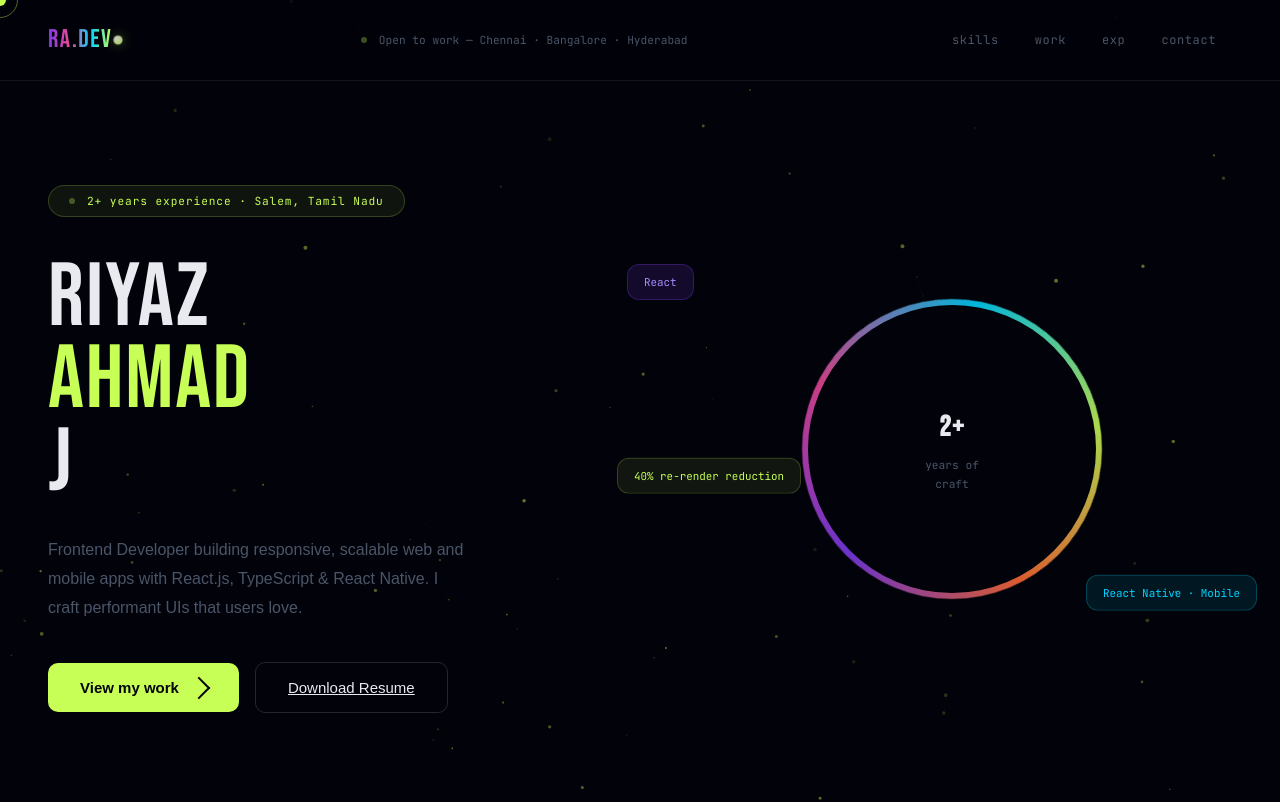
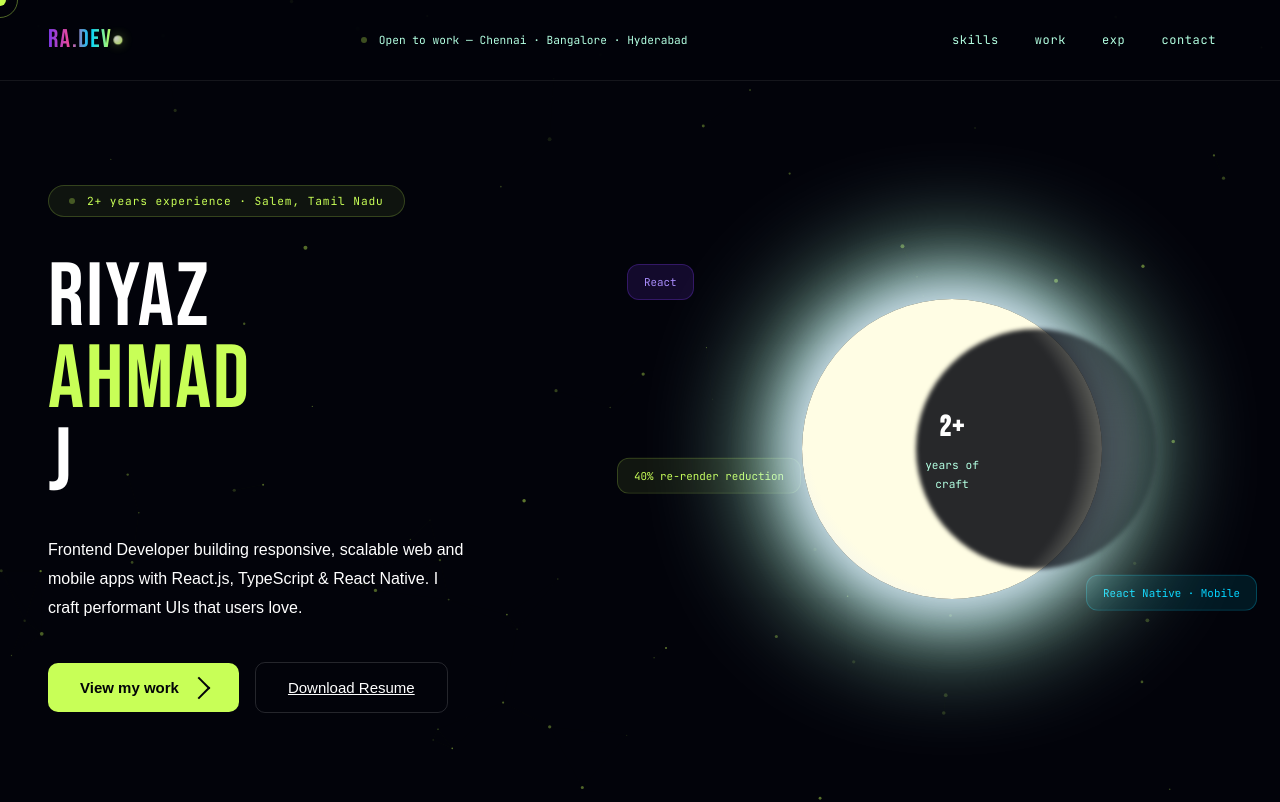
Before and after one commit to riyaz-22/portfolio, a plain HTML site: page index.html in a window 1280 px wide. Shown: the top 802 px of the page. Drawn offline with Linux system fonts and the light colour scheme; a web font is replaced by a local one.

Commit message:
Refactor color variables and update styling for improved readability and aesthetics

```diff
--- a/index.html
+++ b/index.html
@@ -17,9 +17,9 @@
     --glass2: rgba(255, 255, 255, 0.06);
     --rim: rgba(255, 255, 255, 0.08);
     --rim2: rgba(255, 255, 255, 0.14);
-    --txt: #e8eaf0;
-    --muted: #4a5568;
-    --sub: #2d3748;
+    --txt: #ffffff;
+    --muted: #b3ffe2;
+    --sub: #ffe9b3;
     --lime: #c8ff57;
     --lime2: #a8e840;
     --violet: #7c3aed;
@@ -257,7 +257,7 @@
   }
 
   .hero-desc {
-    color: var(--muted);
+    color: var(--txt);
     font-size: 1rem;
     line-height: 1.8;
     max-width: 420px;
@@ -331,52 +331,65 @@
     padding: 4rem 0
   }
 
-  .orb-container {
+  .moon-container {
     width: 300px;
     height: 300px;
-    position: relative
-  }
-
-  .orb-main {
+    position: relative;
+    display: flex;
+    align-items: center;
+    justify-content: center;
+  }
+
+  .moon-main {
     width: 100%;
     height: 100%;
     border-radius: 50%;
-    background: conic-gradient(from 0deg, #7c3aed, #ec4899, #00d4ff, #c8ff57, #ff6b35, #7c3aed);
-    animation: spin 8s linear infinite;
-    opacity: .85
-  }
-
-  @keyframes spin {
-    to {
-      transform: rotate(360deg)
-    }
-  }
-
-  .orb-inner {
+    background: radial-gradient(circle at 60% 40%, #fffde4 70%, #e0e7ff 100%, #b3ffe2 120%);
+    box-shadow: 0 0 60px 10px #e0e7ff, 0 0 120px 30px #b3ffe2;
     position: absolute;
-    inset: 6px;
+    left: 0;
+    top: 0;
+    z-index: 1;
+    overflow: hidden;
+  }
+
+  .moon-shadow {
+    position: absolute;
+    width: 80%;
+    height: 80%;
+    left: 38%;
+    top: 10%;
+    background: radial-gradient(circle at 0% 50%, rgba(2, 3, 10, 0.85) 60%, transparent 100%);
     border-radius: 50%;
-    background: var(--void);
+    z-index: 2;
+    filter: blur(2px);
+  }
+
+  .moon-inner {
+    position: absolute;
+    inset: 0;
     display: flex;
     align-items: center;
-    justify-content: center
-  }
-
-  .orb-text {
+    justify-content: center;
+    z-index: 3;
+  }
+
+  .moon-text {
     font-family: var(--ff-m);
     font-size: .7rem;
     color: var(--muted);
     text-align: center;
-    line-height: 1.7
-  }
-
-  .orb-text strong {
+    line-height: 1.7;
+    z-index: 4;
+  }
+
+  .moon-text strong {
     display: block;
     font-family: var(--ff-d);
     font-size: 1.8rem;
     color: var(--txt);
     letter-spacing: .04em;
-    margin-bottom: .2rem
+    margin-bottom: .2rem;
   }
 
   .fb {
@@ -567,7 +580,7 @@
 
   .bento-desc {
     font-size: .8rem;
-    color: var(--muted);
+    color: var(--txt);
     line-height: 1.6;
     font-weight: 300
   }
@@ -780,7 +793,7 @@
 
   .pdesc {
     font-size: .875rem;
-    color: var(--muted);
+    color: var(--txt);
     line-height: 1.65;
     margin-bottom: 1.25rem;
     font-weight: 300
@@ -886,13 +899,13 @@
     font-weight: 700;
     font-size: .9rem;
     margin-bottom: .25rem;
-    color: var(--muted);
+    color: var(--txt);
     transition: color .2s
   }
 
   .enc {
     font-size: .8rem;
-    color: var(--sub)
+    color: var(--txt)
   }
 
   .exp-detail {
@@ -928,14 +941,14 @@
 
   .edco {
     font-size: .9375rem;
-    color: var(--muted);
+    color: var(--txt);
     margin-bottom: 1.5rem;
     font-weight: 300
   }
 
   .eddesc {
     font-size: .9rem;
-    color: var(--muted);
+    color: var(--txt);
     line-height: 1.8;
     margin-bottom: 1.5rem;
     font-weight: 300
@@ -963,7 +976,7 @@
 
   .wl {
     font-size: .8rem;
-    color: var(--muted);
+    color: var(--txt);
     margin-top: .25rem;
     font-weight: 300
   }
@@ -978,7 +991,7 @@
 
   .bullets li {
     font-size: .875rem;
-    color: var(--muted);
+    color: var(--txt);
     line-height: 1.65;
     padding-left: 1.25rem;
     position: relative;
@@ -1028,7 +1041,8 @@
     font-weight: 600;
     font-size: .9375rem;
     margin-bottom: .375rem;
-    line-height: 1.4
+    line-height: 1.4;
+    color: var(--txt);
   }
 
   .cert-date {
@@ -1070,7 +1084,7 @@
   }
 
   .csub {
-    color: var(--muted);
+    color: var(--txt);
     font-size: 1rem;
     max-width: 440px;
     margin: 0 auto 2.5rem;
@@ -1092,7 +1106,7 @@
     gap: .625rem;
     font-family: var(--ff-m);
     font-size: .75rem;
-    color: var(--muted);
+    color: var(--txt);
     padding: .625rem 1.25rem;
     background: rgba(255, 255, 255, .04);
     border: 1px solid var(--rim);
@@ -1121,7 +1135,7 @@
     background: rgba(255, 255, 255, .04);
     border: 1px solid var(--rim);
     border-radius: 10px;
-    color: var(--muted);
+    color: var(--txt);
     text-decoration: none;
     font-family: var(--ff-m);
     font-size: .72rem;
@@ -1252,7 +1266,7 @@
   .fcopy {
     font-family: var(--ff-m);
     font-size: .68rem;
-    color: var(--sub)
+    color: var(--txt)
   }
 </style>
 
@@ -1293,10 +1307,11 @@
       </div>
     </div>
     <div class="hero-right">
-      <div class="orb-container">
-        <div class="orb-main"></div>
-        <div class="orb-inner">
-          <div class="orb-text"><strong>2+</strong>years of<br>craft</div>
+      <div class="moon-container">
+        <div class="moon-main"></div>
+        <div class="moon-shadow"></div>
+        <div class="moon-inner">
+          <div class="moon-text"><strong>2+</strong>years of<br>craft</div>
         </div>
       </div>
       <div class="fb fb1">React</div>
```
